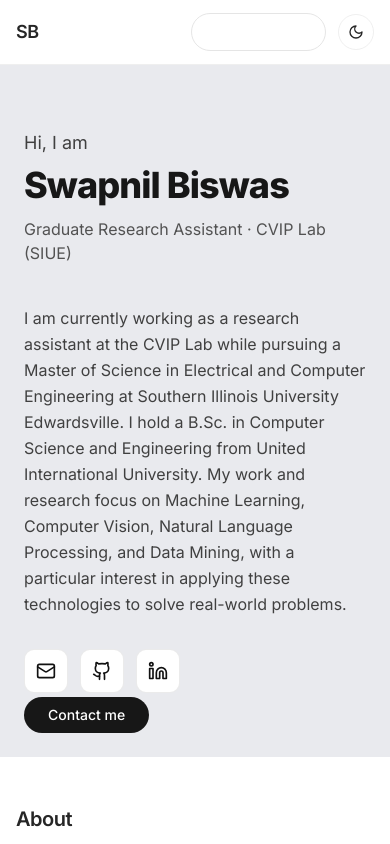
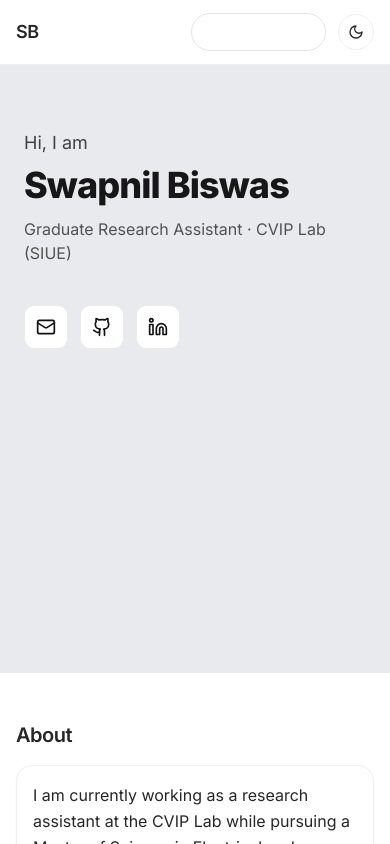
Before and after one commit to SwapnilBiswas72/Biswas--Portfolio, a Next.js app: page / in a window 390 px wide. Shown: the top 844 px of the page. Built offline with nearby package versions, Linux system fonts and the light colour scheme.

Commit message:
Refactor Hero section by removing description and button
Removed the description paragraph and the contact button from the Hero section.

```diff
--- a/app/(site)/sections/Hero.tsx
+++ b/app/(site)/sections/Hero.tsx
@@ -9,6 +9,7 @@ export default function Hero() {
 
   return (
     <section className="relative min-h-[72vh] md:min-h-[82vh] overflow-hidden diagonal-hero">
+      {/* Left light panel */}
       <div className="hero-left">
         <div className="mx-auto w-full max-w-3xl px-6 md:px-10 py-16 md:py-24">
           <div className="mb-10 md:mb-16">
@@ -21,10 +22,7 @@ export default function Hero() {
             </p>
           </div>
 
-          <p className="max-w-2xl text-neutral-700 text-base md:text-lg leading-relaxed">
-            {a.description}
-          </p>
-
+          {/* Social icons only */}
           <div className="mt-8 flex items-center gap-3">
             <a href={`mailto:${a.contact}`} className="social-btn" aria-label="Email" title="Email">
               <Mail className="h-5 w-5" />
@@ -43,6 +41,7 @@ export default function Hero() {
         </div>
       </div>
 
+      {/* Right dark panel with photo */}
       <div className="hero-right">
         <div className="relative h-full w-full">
           <img
@@ -52,12 +51,6 @@ export default function Hero() {
           />
         </div>
       </div>
-
-      <div className="absolute left-6 bottom-6 md:hidden">
-        <a href="#contact">
-          <Button className="bg-neutral-900 text-white rounded-full px-6 py-2">Contact me</Button>
-        </a>
-      </div>
     </section>
   )
 }
```
